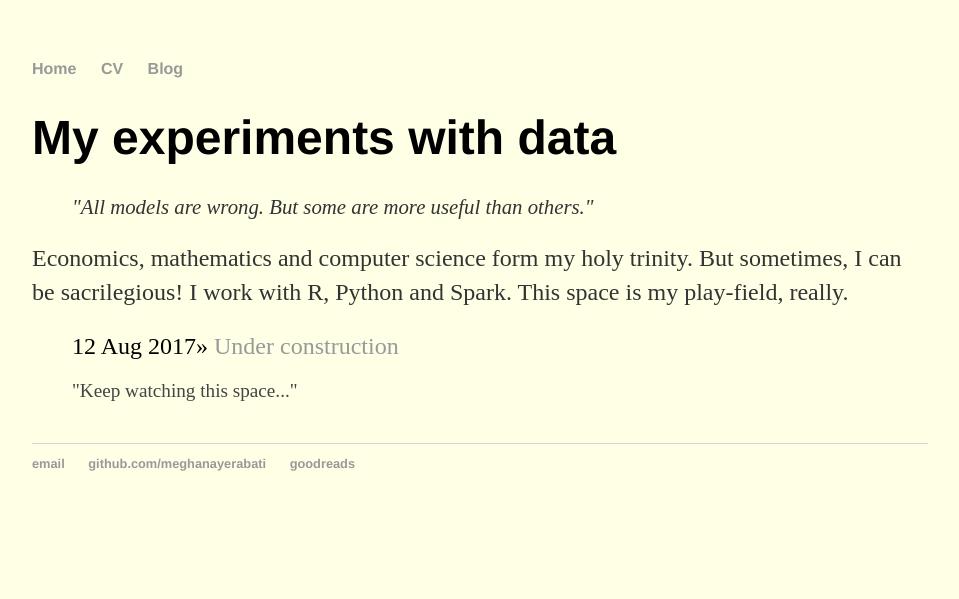
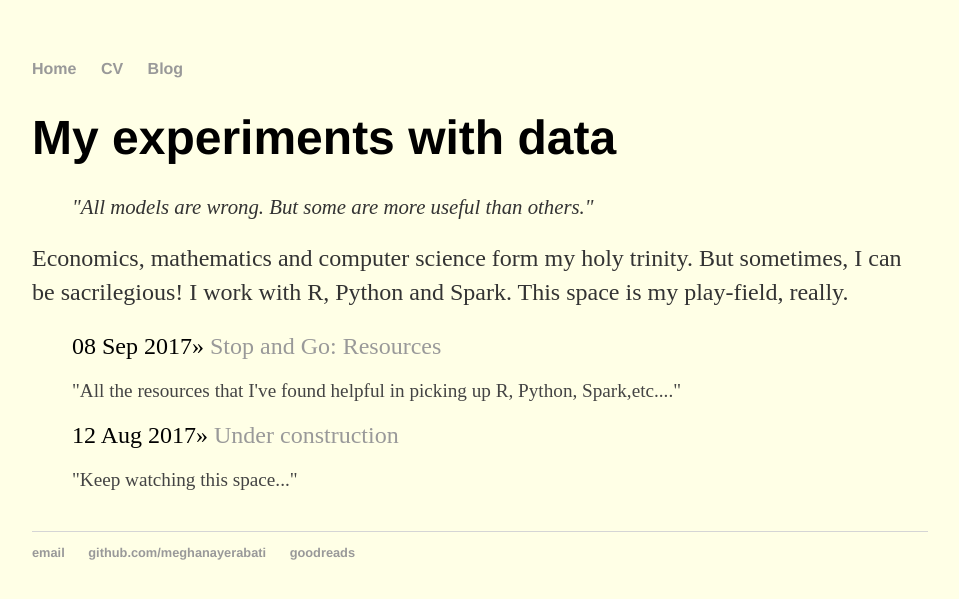
Before and after one commit to myerabati/meghanayerabati.github.io, a Jekyll site: the page built from Projects/index.html, in a window 1280 px wide. Shown: the top 599 px of the page, without its empty margins (160-1119 px from the left). Built offline with Jekyll 4.4.1, drawn with Linux system fonts in a browser that asks for light colours.

Commit message:
Added resources post

```diff
--- /dev/null
+++ b/Projects/_posts/2017-09-08-stop-and-go-resources.md
@@ -0,0 +1,24 @@
+---
+layout: post
+title: "Stop and Go: Resources"
+description: "All the resources that I've found helpful in picking up R, Python, Spark,etc."
+total_time: "5 min"
+---
+
+## SPARK
+
+### Config
+https://spark.apache.org/docs/latest/configuration.html
+
+### Programming
+https://spark.apache.org/docs/0.9.0/scala-programming-guide.html
+https://spark.apache.org/docs/0.9.0/python-programming-guide.html
+https://spark.apache.org/docs/latest/api/python/pyspark.html
+
+### Monitoring
+https://spark.apache.org/docs/latest/monitoring.html
+https://databricks.com/blog/2015/06/22/understanding-your-spark-application-through-visualization.html
+
+### Big Data Courses
+https://www.edx.org/course/big-data-analytics-using-spark-uc-san-diegox-dse230x
+https://www.youtube.com/watch?v=DEQNknALf_8&list=PLAwxTw4SYaPkXJ6LAV96gH8yxIfGaN3H-
```
Also changed, not shown: Projects/_posts/2017-08-12-work-in-progress.md (line endings or trailing spaces).
